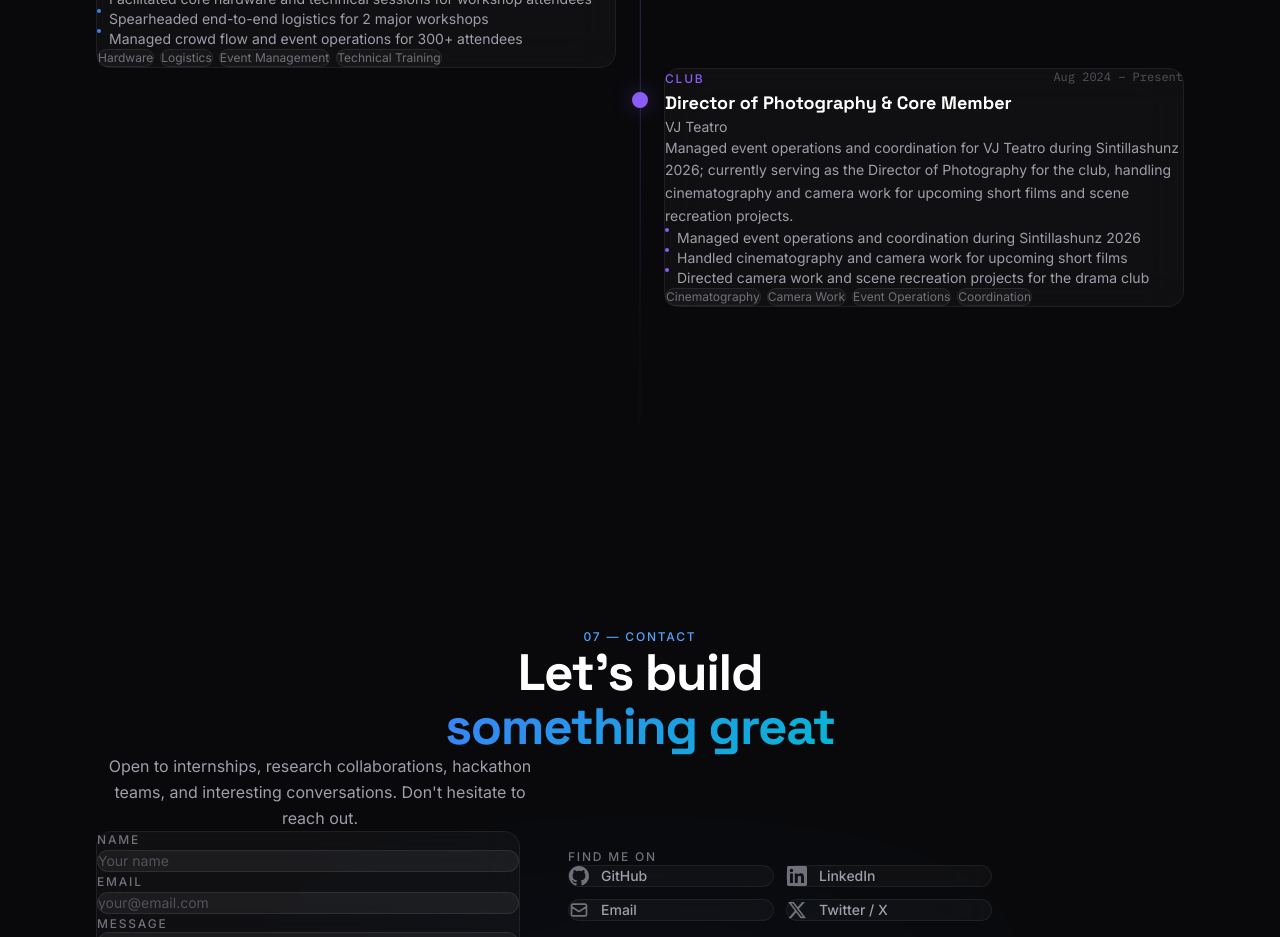
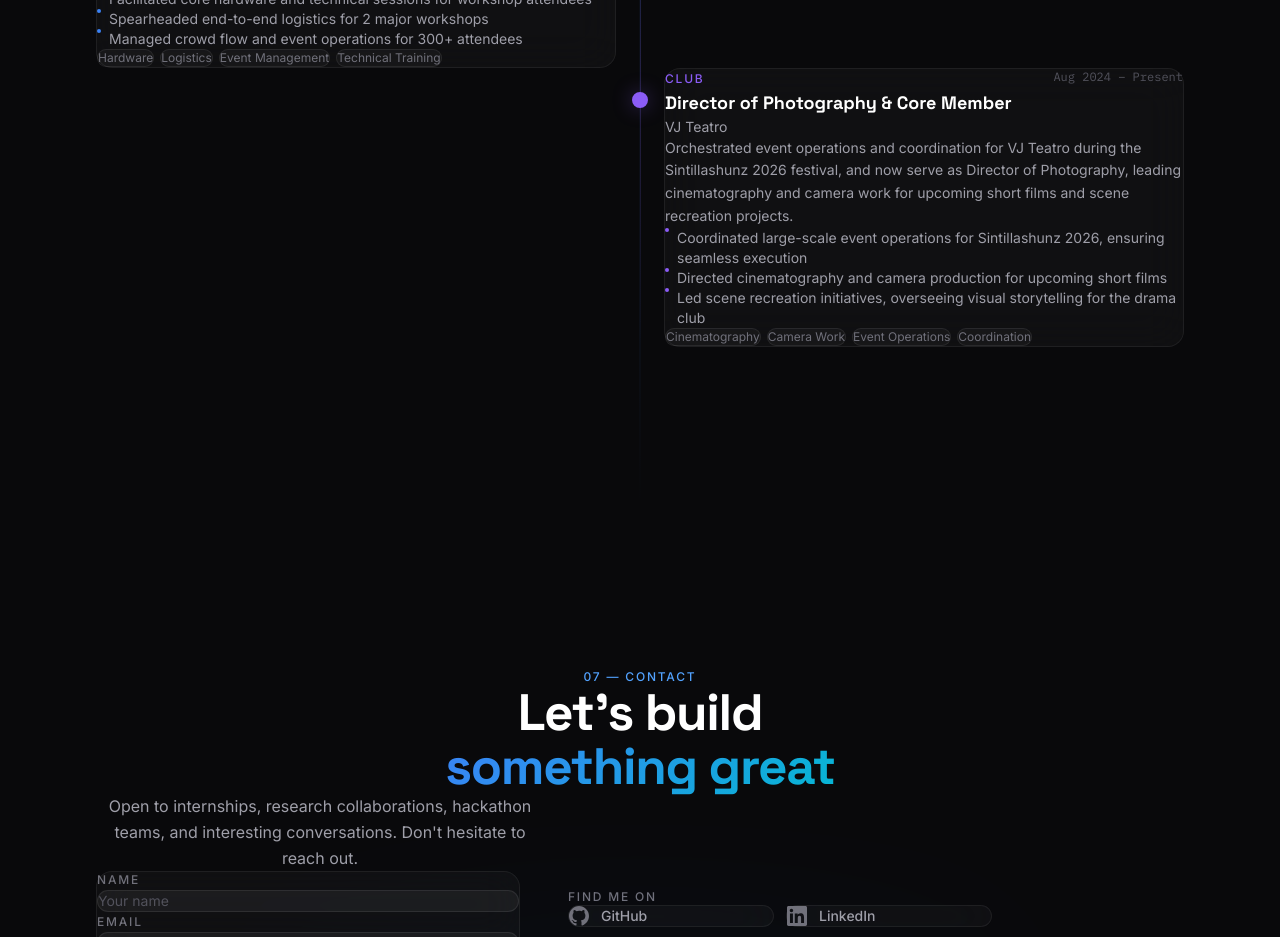
Before and after one commit to IamKnight8055/content-prod, a Next.js app: page / in a window 1280 px wide. Shown: the part 4160-5097 px from the top of the page. Built offline with nearby package versions, Linux system fonts and the light colour scheme.

Commit message:
Update resume achievements and sync with GitHub

```diff
--- a/data/achievements.ts
+++ b/data/achievements.ts
@@ -36,12 +36,11 @@ export const experiences: Experience[] = [
     type: "club",
     duration: "Aug 2024 – Present",
     year: "2024",
-    description:
-      "Managed event operations and coordination for VJ Teatro during Sintillashunz 2026; currently serving as the Director of Photography for the club, handling cinematography and camera work for upcoming short films and scene recreation projects.",
+    description: "Orchestrated event operations and coordination for VJ Teatro during the Sintillashunz 2026 festival, and now serve as Director of Photography, leading cinematography and camera work for upcoming short films and scene recreation projects.",
     highlights: [
-      "Managed event operations and coordination during Sintillashunz 2026",
-      "Handled cinematography and camera work for upcoming short films",
-      "Directed camera work and scene recreation projects for the drama club",
+      "Coordinated large-scale event operations for Sintillashunz 2026, ensuring seamless execution",
+      "Directed cinematography and camera production for upcoming short films",
+      "Led scene recreation initiatives, overseeing visual storytelling for the drama club"
     ],
     tech: ["Cinematography", "Camera Work", "Event Operations", "Coordination"],
     color: "#8b5cf6",
```
